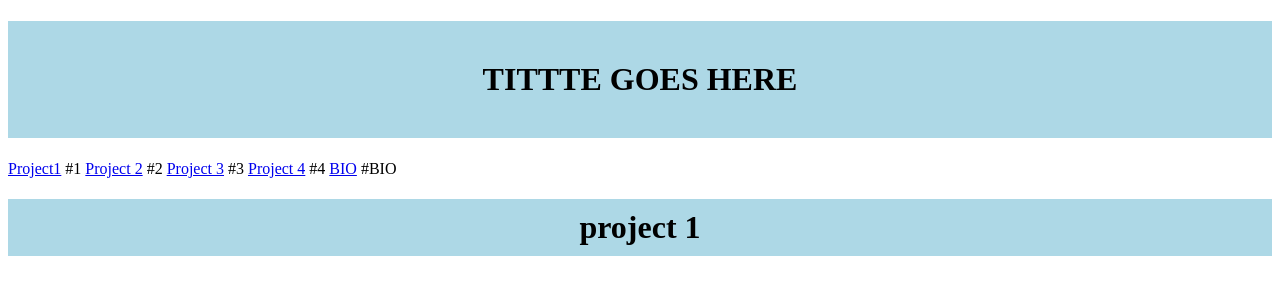
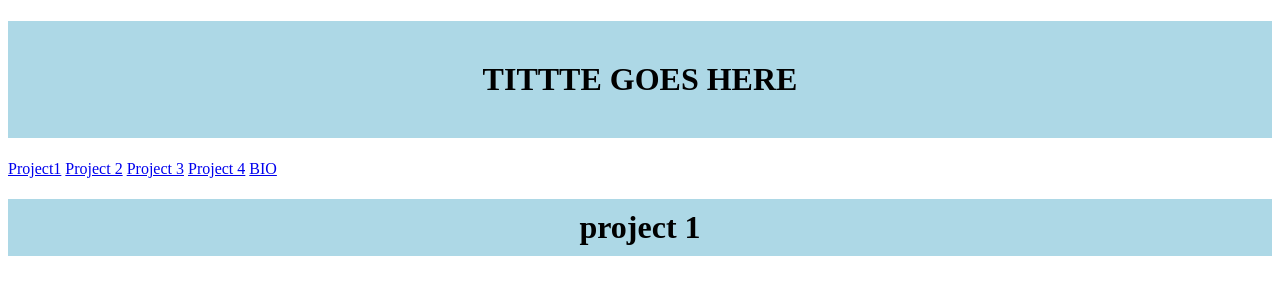
Before and after one commit to Kasia-1010/Project_4_-personal-portfolio-_KASIA, a plain HTML site: page index.html in a window 1280 px wide. Drawn offline with Linux system fonts and the light colour scheme.

Commit message:
Update index.html

```diff
--- a/index.html
+++ b/index.html
@@ -25,15 +25,14 @@
      <body>
         <nav>
  <a class="active"href="#1">Project1</a>
-           <id>#1</id>
+
    <a class="active"href="#2">Project 2</a>
-             <id>#2</id>
+
     <a class="active"href="#3">Project 3</a>
-             <id>#3</id>
+
   <a class="active"href="#4">Project 4</a>
-             <id>#4</id>
+
 <a class="active"href="#BIO">BIO</a>
-             <id>#BIO</id>
 </nav>
 
         <!DOCTYPE html>
@@ -53,4 +52,4 @@
 <h1 id="project1">project 1</h1>
 
 </body>
-</html>
+</html
```
